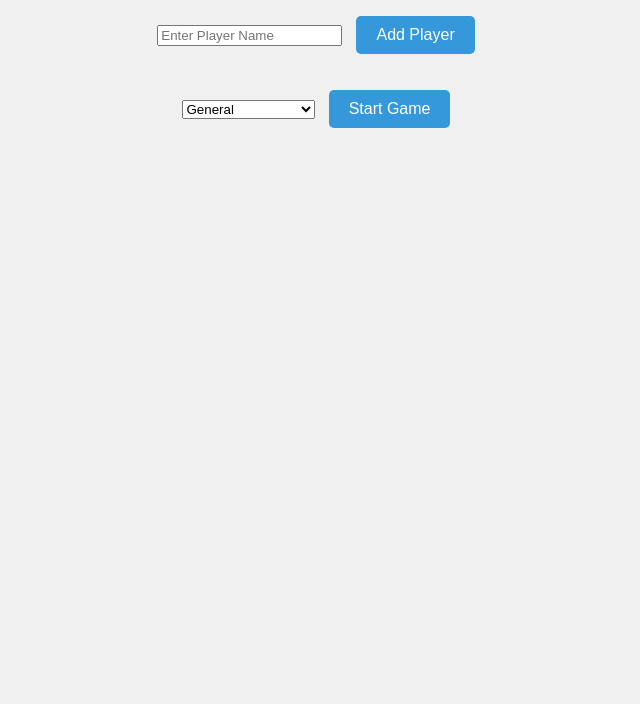
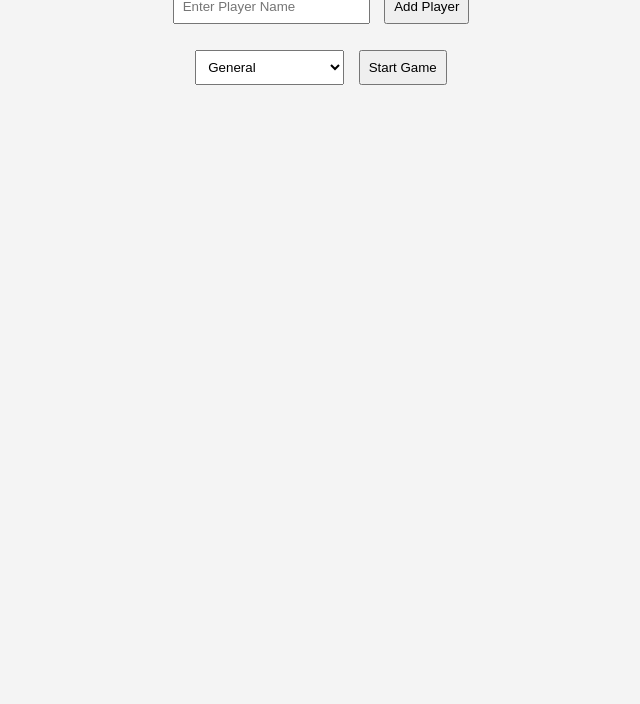
Before and after one commit to Sreehari-S-Madhavan/Guess-the-liar, a plain HTML site: page index.html in a window 1280 px wide. Shown: the part 96-800 px from the top of the page, without its empty margins (319-959 px from the left). Drawn offline with Linux system fonts and the light colour scheme.

Commit message:
Update style.css

```diff
--- a/style.css
+++ b/style.css
@@ -1,43 +1,19 @@
 body {
-  font-family: 'Segoe UI', sans-serif;
+  font-family: sans-serif;
   text-align: center;
-  background: #f0f0f0;
-  margin: 0;
-  padding: 1rem;
-  transition: background-color 0.3s, color 0.3s;
+  background: #f4f4f4;
+  color: #333;
 }
-body.dark-mode {
-  background-color: #121212;
-  color: #f0f0f0;
+input, select, button {
+  margin: 5px;
+  padding: 8px;
+}
+#player-list {
+  list-style: none;
 }
 .hidden {
   display: none;
 }
 button {
-  padding: 10px 20px;
-  margin: 10px;
-  font-size: 16px;
   cursor: pointer;
-  border: none;
-  background-color: #3498db;
-  color: white;
-  border-radius: 5px;
-  transition: background-color 0.2s;
 }
-button:hover {
-  background-color: #2980b9;
-}
-.prompt {
-  margin: 20px auto;
-  font-size: 18px;
-  font-weight: bold;
-  display: none;
-}
-.prompt.show {
-  display: block;
-}
-#timer {
-  font-size: 24px;
-  color: red;
-  margin: 10px;
-}
```
